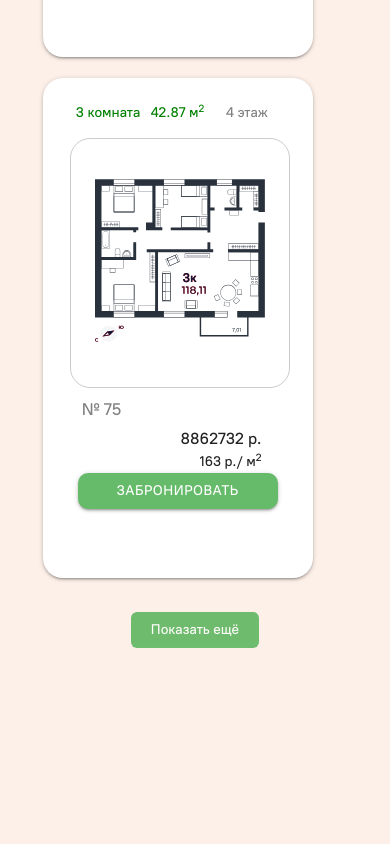
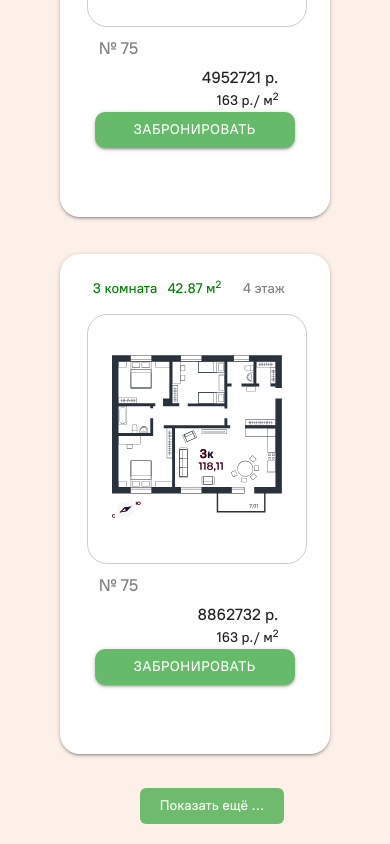
Before and after one commit to SSerg-dev/kelnik, a Vue app: page / in a window 390 px wide. Shown: the part 5709-6553 px from the top of the page. Before the commit the page ends 6377 px from the top, so only its background shows below. Built offline with nearby package versions, Linux system fonts and the light colour scheme; no server answers.

Commit message:
feat(chapter 2) add features show more and fix bugs

```diff
--- a/package.json
+++ b/package.json
@@ -12,6 +12,7 @@
   "dependencies": {
     "materialize-css": "^1.0.0-rc.2",
     "normalize.css": "^8.0.1",
+    "nouislider": "^15.8.1",
     "pinia": "^2.1.6",
     "vue": "^3.3.4",
     "vue-router": "^4.2.4"
--- a/src/components/CardItems.vue
+++ b/src/components/CardItems.vue
@@ -1,21 +1,32 @@
+
 <template>
   <div>
     <div class="cards">
       <CardItem
         v-for="(card, index) in visibleCards"
+        :key="card.id"
         :order="index"
         :card="card"
-        :key="card.id"
       />
     </div>
+
     <button
-      v-if="showLoadMore"
+      v-if="cardStore.hasMore && !isLoading"
       class="load-more"
       @click="loadMore"
     >
-      Показать ещё
+      Показать ещё ...
     </button>
-    <button v-show="showButton" class="back-to-top" @click="scrollToTop(1000)">
+
+    <p v-if="!cardStore.hasMore" class="end-text">
+      Все квартиры загружены
+    </p>
+
+    <button
+      v-show="showButton"
+      class="back-to-top"
+      @click="scrollToTop(1000)"
+    >
       Наверх
     </button>
   </div>
@@ -24,15 +35,31 @@
 <script setup lang="ts">
 import CardItem from "./CardItem.vue";
 import { useCardStore } from "../stores/card";
-import { ref, onMounted, onUnmounted, computed } from "vue";
+import { ref, onMounted, onUnmounted } from "vue";
 
-const cards = useCardStore();
+const cardStore = useCardStore();
+
+const visibleCards = ref<any[]>([]);
 const showButton = ref(false);
-const itemsPerPage = 12;
-const visibleCount = ref(itemsPerPage);
+const isLoading = ref(false);
+const showLoadMore = ref(true);
+const limit = 12; // cards per page
+const pageNumber = ref(1);
 
-const visibleCards = computed(() => cards.cards.slice(0, visibleCount.value));
-const showLoadMore = computed(() => visibleCount.value < cards.cards.length);
+async function loadCards() {
+  await cardStore.fetchCards(pageNumber.value, limit);
+  visibleCards.value = [...cardStore.cards];
+
+  if (!cardStore.hasMore) {
+    showLoadMore.value = false;
+  }
+}
+
+
+async function loadMore() {
+  pageNumber.value++;
+  await loadCards();
+}
 
 function scrollToTop(duration = 500) {
   const start = window.scrollY;
@@ -40,27 +67,21 @@ function scrollToTop(duration = 500) {
 
   function animate(time: number) {
     const elapsed = time - startTime;
-    const progress = Math.min(elapsed / duration, 1); // 0 → 1
-    const ease = 1 - Math.pow(1 - progress, 3); // ease-out cubic
+    const progress = Math.min(elapsed / duration, 1);
+    const ease = 1 - Math.pow(1 - progress, 3); // cubic ease-out
     window.scrollTo(0, start * (1 - ease));
-
-    if (progress < 1) {
-      requestAnimationFrame(animate);
-    }
+    if (progress < 1) requestAnimationFrame(animate);
   }
 
   requestAnimationFrame(animate);
-}
-
-function loadMore() {
-  visibleCount.value += itemsPerPage;
 }
 
 function checkScroll() {
   showButton.value = window.scrollY > 100;
 }
 
-onMounted(() => {
+onMounted(async () => {
+  await loadCards(); // первая загрузка
   window.addEventListener("scroll", checkScroll);
   checkScroll();
 });
@@ -71,26 +92,13 @@ onUnmounted(() => {
 </script>
 
 <style scoped>
-.back-to-top {
-  position: fixed;
-  bottom: 40px;
-  right: 40px;
-  background-color: #4caf50;
-  color: white;
-  border: none;
-  padding: 10px 15px;
-  font-size: 14px;
-  border-radius: 6px;
-  cursor: pointer;
-  z-index: 1;
-  opacity: 0.8;
-  transition: opacity 0.3s ease;
+.cards {
+  display: flex;
+  flex-wrap: wrap;
+  gap: 16px;
 }
 
-.back-to-top:hover {
-  opacity: 1;
-}
-
+/* Load More Button */
 .load-more {
   display: block;
   margin: 20px auto;
@@ -107,4 +115,30 @@ onUnmounted(() => {
 .load-more:hover {
   opacity: 1;
 }
+
+.end-text {
+  text-align: center;
+  margin: 15px 0;
+  color: #555;
+}
+
+/* Back to Top Button */
+.back-to-top {
+  position: fixed;
+  bottom: 40px;
+  right: 40px;
+  background-color: #4caf50;
+  color: white;
+  border: none;
+  padding: 10px 15px;
+  font-size: 14px;
+  border-radius: 6px;
+  cursor: pointer;
+  z-index: 1000;
+  opacity: 0.8;
+  transition: opacity 0.3s ease;
+}
+.back-to-top:hover {
+  opacity: 1;
+}
 </style>
--- a/src/components/Select.vue
+++ b/src/components/Select.vue
@@ -1,331 +1,223 @@
 <template>
-  <div>
   <div class="select">
     <div class="select__content">
+      <!-- Header -->
       <div class="select__content__header">
         <p>Подбор квартир</p>
       </div>
 
+      <!-- Room Filter -->
       <div class="select__content__room">
         <p>Количество комнат</p>
         <div>
-            <a
+          <button
             class="waves-effect waves-green white btn select__content__room__button"
-              @click="filterCards('rooms', 1)"
-              >1</a
-            >
-            <a
+            @click="filterRooms(1)"
+          >1</button>
+          <button
             class="waves-effect waves-green white btn select__content__room__button"
-              @click="filterCards('rooms', 2)"
-              >2</a
-            >
-            <a
+            @click="filterRooms(2)"
+          >2</button>
+          <button
             class="waves-effect waves-green white btn select__content__room__button"
-              @click="filterCards('rooms', 3)"
-              >3</a
-            >
-            <a
+            @click="filterRooms(3)"
+          >3</button>
+          <button
             class="waves-effect waves-green white btn select__content__room__button"
-              @click="filterCards('rooms', 4)"
-              >4+</a
-            >
+            @click="filterRooms(4)"
+          >4+</button>
         </div>
       </div>
 
+      <!-- Floor Filter -->
       <div class="select__content__floor">
         <p>Этаж</p>
         <div class="row">
           <div class="col">
             <div class="card white select__content__floor__range">
               <span class="black-text">от</span>
-                <span class="black-text">{{ `${minFloor}` }}</span>
+              <span class="black-text">{{ minFloor }}</span>
             </div>
           </div>
           <div class="col">
             <div class="card white select__content__floor__range">
               <span class="black-text">до</span>
-                <span class="black-text">{{ `${maxFloor}` }}</span>
+              <span class="black-text">{{ maxFloor }}</span>
             </div>
           </div>
         </div>
-          <div style="margin: -1.2rem 2rem 0 0.5rem" id="floor-slider"></div>
+        <div id="floor-slider" style="margin: -1.2rem 2rem 0 0.5rem"></div>
       </div>
 
+      <!-- Square Filter -->
       <div class="select__content__square">
         <p>Площадь</p>
         <div class="row">
           <div class="col">
             <div class="card white select__content__floor__range">
               <span class="black-text">от</span>
-                <span class="black-text">{{ `${minSquare}` }}</span>
+              <span class="black-text">{{ minSquare }}</span>
             </div>
           </div>
           <div class="col">
             <div class="card white select__content__floor__range">
               <span class="black-text">до</span>
-                <span class="black-text">{{ `${maxSquare}` }}</span>
+              <span class="black-text">{{ maxSquare }}</span>
             </div>
           </div>
         </div>
-
-          <div style="margin: -1.2rem 2rem 0 0.5rem" id="square-slider"></div>
+        <div id="square-slider" style="margin: -1.2rem 2rem 0 0.5rem"></div>
       </div>
 
+      <!-- Cost Filter -->
       <div class="select__content__cost">
         <p>Стоимость</p>
         <div class="row">
           <div class="col">
             <div class="card white select__content__floor__range">
               <span class="black-text">от</span>
-                <span class="black-text">{{ `${minCost}` }}</span>
+              <span class="black-text">{{ minCost }}</span>
             </div>
           </div>
           <div class="col">
             <div class="card white select__content__floor__range">
               <span class="black-text">до</span>
-                <span class="black-text">{{ `${maxCost}` }}</span>
+              <span class="black-text">{{ maxCost }}</span>
             </div>
           </div>
         </div>
-          <div style="margin: -1.2rem 2rem 0 0.5rem" id="cost-slider"></div>
+        <div id="cost-slider" style="margin: -1.2rem 2rem 0 0.5rem"></div>
       </div>
     </div>
 
+    <!-- Find & Reset -->
     <div class="select__content__find">
-        <a
-          class="waves-effect default green lighten-1 btn select__content__find__button"
-          >Подобрать</a
+      <button class="waves-effect default green lighten-1 btn select__content__find__button">
+        Подобрать
+      </button>
+    </div>
+    <button
+      class="green-text waves-effect waves-green white lighten-1 btn select__content__find__reset"
+      @click="resetFilters"
     >
-      </div>
-
-      <div class="select__content__filter"></div>
-      <a
-        class="green-text waves-effect waves-green white lighten-1 btn select__content__find__reset"
-        @click="resetHandler"
-        >Сбросить</a
-      >
-    </div>
+      Сбросить
+    </button>
   </div>
 </template>
 
 <script setup lang="ts">
+import { ref, onMounted } from "vue";
 import { useCardStore } from "../stores/card";
 import noUiSlider from "nouislider";
-import { type } from "os";
-
-import { defineComponent, defineProps, ref, computed, onMounted } from "vue";
-
-defineComponent({});
 
 const cards = useCardStore();
 
-let minFloor = ref(0);
-let maxFloor = ref(0);
+// Slider values
+const minFloor = ref(1);
+const maxFloor = ref(10);
 
-let minSquare = ref(0);
-let maxSquare = ref(0);
+const minSquare = ref(22.94);
+const maxSquare = ref(192.27);
 
-let minCost = ref(0);
-let maxCost = ref(0);
+const minCost = ref(2.23);
+const maxCost = ref(12.43);
 
-// methods
-function resetHandler() {
-  window.location.reload();
+// ------------------ FILTER FUNCTIONS ------------------
+
+function resetFilters() {
+  // Clear all filters
+  cards.setFilterRooms([]);
+  cards.setFilterFloor([]);
+  cards.setFilterSquare([]);
+  cards.setFilterPrice([]);
+  cards.setFilterCards([]);
 }
 
-function filterCards(type: string, amount: number) {
-  switch (type) {
-    case "rooms":
-      filterRooms("rooms", amount);
-      break;
-    case "floor":
-      filterFloor("floor");
-      break;
-    case "square":
-      filterSquare("square");
-      break;
-    case "price":
-      filterPrice("price");
-      break;
+function intersectionFilterCards() {
+  let result = [...cards.getNativeCards];
 
-    default:
-      break;
-  }
-}
-function intersectionFilterCards() {
-  const rooms = cards.getFilterRooms;
-  const floor = cards.getFilterFloor;
-  const square = cards.getFilterSquare;
-  const price = cards.getFilterPrice;
+  if (cards.getFilterRooms.length) result = result.filter(c => cards.getFilterRooms.includes(c));
+  if (cards.getFilterFloor.length) result = result.filter(c => cards.getFilterFloor.includes(c));
+  if (cards.getFilterSquare.length) result = result.filter(c => cards.getFilterSquare.includes(c));
+  if (cards.getFilterPrice.length) result = result.filter(c => cards.getFilterPrice.includes(c));
 
-  // all cards
-  let native;
-  if (cards.getFilterCards.length > 0) {
-    native = cards.getFilterCards;
-  } else {
-    native = cards.getNativeCards;
-  }
-  let result = [...native];
-
-  if (rooms.length > 0 && result.length > 0) {
-    result = result.filter((c: any) => rooms.includes(c));
-  }
-  if (floor.length > 0 && result.length > 0) {
-    result = result.filter((c: any) => floor.includes(c));
-  }
-  if (square.length > 0 && result.length > 0) {
-    result = result.filter((c: any) => square.includes(c));
-  }
-  if (price.length > 0 && result.length > 0) {
-    result = result.filter((c: any) => price.includes(c));
+  cards.setFilterCards(result);
 }
 
-  if (result.length > 0) {
-    cards.setFilterCards(result);
-    cards.cards = [...result];
-
-    return result;
-  } else return;
+// Rooms filter
+function filterRooms(amount: number) {
+  const filtered = cards.getNativeCards.filter(c => c.rooms === amount);
+  cards.setFilterRooms(filtered);
+  intersectionFilterCards();
 }
 
-function filterRooms(rooms: string, amount: number) {
-  // $$
-  // const result = cards.cards.filter((c: any) => c.rooms <= amount);
-  const result = cards.cards.filter((c: any) => c.rooms === amount);
-  if (result.length > 0) {
-    cards.setFilterRooms(result);
+// Floor filter
+function filterFloor() {
+  const filtered = cards.getNativeCards.filter(
+    c => c.floor >= minFloor.value && c.floor <= maxFloor.value
+  );
+  cards.setFilterFloor(filtered);
   intersectionFilterCards();
-
-    return result;
-  }
-  return;
-}
-function filterFloor(floor: string) {
-  const result = cards.cards.filter(
-    (c: any) => c.floor >= +minFloor.value && c.floor <= +maxFloor.value
-  );
-  if (result.length > 0) {
-    cards.setFilterFloor(result);
-    intersectionFilterCards();
-
-    return result;
-  }
-  return;
-}
-function filterSquare(square: string) {
-  const result = cards.cards.filter(
-    (c: any) => c.square >= +minSquare.value && c.square <= +maxSquare.value
-  );
-  if (result.length > 0) {
-    cards.setFilterSquare(result);
-    intersectionFilterCards();
-
-    return result;
-  }
-  return;
-}
-function filterPrice(price: string) {
-  const result = cards.cards.filter(
-    (c: any) =>
-      c.price / 1000000 >= +minCost.value && c.price / 1000000 <= +maxCost.value
-  );
-  if (result.length > 0) {
-    cards.setFilterPrice(result);
-    intersectionFilterCards();
-
-    return result;
-  }
-  return;
 }
 
-function createFloorSlider() {
-  const floorSlider: any = document.getElementById("floor-slider");
+// Square filter
+function filterSquare() {
+  const filtered = cards.getNativeCards.filter(
+    c => c.square >= minSquare.value && c.square <= maxSquare.value
+  );
+  cards.setFilterSquare(filtered);
+  intersectionFilterCards();
+}
 
-  // create slider
-  const slider = noUiSlider.create(floorSlider, {
-    start: [1, 10],
+// Price filter
+function filterPrice() {
+  const filtered = cards.getNativeCards.filter(
+    c => c.price / 1000000 >= minCost.value && c.price / 1000000 <= maxCost.value
+  );
+  cards.setFilterPrice(filtered);
+  intersectionFilterCards();
+}
+
+// ------------------ CREATE SLIDERS ------------------
+
+function createSlider(id: string, start: number[], range: any, onUpdate: Function) {
+  const slider = document.getElementById(id);
+  if (!slider) return;
+
+  const noUi = noUiSlider.create(slider, {
+    start,
     connect: true,
     step: 1,
-    orientation: "horizontal",
-    range: {
-      min: 1,
-      max: 10,
-    },
+    range,
+    orientation: "horizontal"
   });
-  // listen slider
-  slider.on("update", (values) => {
-    minFloor.value = +values[0];
-    maxFloor.value = +values[1];
-    const type = "floor";
-    filterCards(type, 0);
-  });
-}
 
-function createSquareSlider() {
-  const squareSlider = <HTMLElement>document.getElementById("square-slider");
-
-  // create slider
-  const slider = noUiSlider.create(squareSlider, {
-    start: [22.94, 192.27],
-    connect: true,
-    step: 1,
-    orientation: "horizontal",
-    range: {
-      min: 22.94,
-      max: 192.27,
-    },
-  });
-  // listen slider
-  slider.on("update", (values) => {
-    minSquare.value = +values[0];
-    maxSquare.value = +values[1];
-    const type = "square";
-    filterCards(type, 0);
-  });
-}
-
-function createCostSlider() {
-  const costSlider = <HTMLElement>document.getElementById("cost-slider");
-
-  // create slider
-  const slider = noUiSlider.create(costSlider, {
-    start: [2.23, 12.43],
-    connect: true,
-    step: 0.1,
-    orientation: "horizontal",
-    range: {
-      min: 2.23,
-      max: 12.43,
-    },
-  });
-  // listen slider
-  slider.on("update", (values) => {
-    minCost.value = +values[0];
-    maxCost.value = +values[1];
-    const type = "price";
-    filterCards(type, 0);
+  noUi.on("update", (values: any) => {
+    onUpdate(values.map((v: string) => +v));
   });
 }
 
 onMounted(() => {
-  createFloorSlider();
-  createSquareSlider();
-  createCostSlider();
+  createSlider("floor-slider", [minFloor.value, maxFloor.value], { min: 1, max: 10 }, ([min, max]: Array<number>) => {
+    minFloor.value = min;
+    maxFloor.value = max;
+    filterFloor();
+  });
+
+  createSlider("square-slider", [minSquare.value, maxSquare.value], { min: 22.94, max: 192.27 }, ([min, max]: Array<number>) => {
+    minSquare.value = min;
+    maxSquare.value = max;
+    filterSquare();
+  });
+
+  createSlider("cost-slider", [minCost.value, maxCost.value], { min: 2.23, max: 12.43 }, ([min, max]: Array<number>) => {
+    minCost.value = min;
+    maxCost.value = max;
+    filterPrice();
+  });
 });
 </script>
 
-<style lang="scss" scoped>
-.select {
-  @media screen and (max-width: 960px) {
-    margin-top: 0;
-    margin-right: 0;
-    display: block;
-  }
-}
-.select__content__header {
-  @media screen and (max-width: 960px) {
-    display: none;
-  }
-}
-
+<style scoped>
+.select__content__header { display: none; }
 </style>
--- a/src/main.ts
+++ b/src/main.ts
@@ -1,7 +1,7 @@
 import './main.css'
 import 'materialize-css'
 
-import 'nouislider'
+import "nouislider";
 
 import { createApp } from 'vue'
 import { createPinia } from 'pinia'
--- a/src/scss/card.scss
+++ b/src/scss/card.scss
@@ -17,8 +17,7 @@
     justify-content: space-around;
     max-width: $cards-sm-width;
     margin-right: 35px;
-    // $$
-    // background-color: aqua;
+
   }
 }
 
@@ -26,7 +25,6 @@
   display: flex;
   align-items: center;
   justify-content: center;
-  // margin-bottom: 4vh;
 
   width: 270px;
   height: 500px;
@@ -78,7 +76,6 @@
 
   width: 220px;
   height: 250px;
-  // $$
   @include md {
     margin-left: -0.4vh;
   }
--- a/src/stores/card.ts
+++ b/src/stores/card.ts
@@ -1,16 +1,15 @@
 import { defineStore } from "pinia";
-import cards from "../data/data.json";
 
 export const useCardStore = defineStore("cardStore", {
   state: () => ({
-    cards,
-    nativeCards: [...cards],
-    filterCards: [],
+    cards: [] as any[],
+    nativeCards: [] as any[],
+    filterCards: [] as any[],
 
-    filterRooms: [],
-    filterFloor: [],
-    filterSquare: [],
-    filterPrice: [],
+    filterRooms: [] as any[],
+    filterFloor: [] as any[],
+    filterSquare: [] as any[],
+    filterPrice: [] as any[],
 
     cardVisible: {
       isRoom: true,
@@ -18,45 +17,87 @@ export const useCardStore = defineStore("cardStore", {
       isSquare: true,
       isCost: true,
     },
+
+    hasMore: true, // флаг, есть ли ещё данные
   }),
+
   getters: {
-    getFilterCards(): any {
-      return this.filterCards
+    getFilterCards: (state) => state.filterCards,
+    getNativeCards: (state) => state.nativeCards,
+    getFilterRooms: (state) => state.filterRooms,
+    getFilterFloor: (state) => state.filterFloor,
+    getFilterSquare: (state) => state.filterSquare,
+    getFilterPrice: (state) => state.filterPrice,
+  },
+
+  actions: {
+    // filtered methods
+    setFilterCards(cards: any[]) {
+      this.filterCards = cards;
     },
-    getNativeCards(): any {
-      return this.nativeCards
+    setFilterRooms(rooms: any[]) {
+      this.filterRooms = rooms;
     },
-    getFilterRooms(): any {
-      return this.filterRooms
+    setFilterFloor(floor: any[]) {
+      this.filterFloor = floor;
     },
-    getFilterFloor(): any {
-      return this.filterFloor
+    setFilterSquare(square: any[]) {
+      this.filterSquare = square;
     },
-    getFilterSquare(): any {
-      return this.filterSquare
+    setFilterPrice(price: any[]) {
+      this.filterPrice = price;
     },
-    getFilterPrice(): any {
-      return this.filterPrice
-    }
+    async fetchCards(page: number, limit: number) {
+      let newCards: any[] = [];
 
+      try {
+        const response = await fetch(`/api/cards?page=${page}&limit=${limit}`);
+        if (!response.ok) throw new Error("Ошибка загрузки данных с API");
+
+        newCards = await response.json();
+      } catch (apiError) {
+        // console.warn("Ошибка API, пробуем локальный JSON:", apiError);
+        try {
+          const response = await fetch("/data/data.json");
+          if (!response.ok) throw new Error("Ошибка локального JSON");
+
+          const localCards = await response.json();
+          const start = (page - 1) * limit;
+          const end = page * limit;
+          newCards = localCards.slice(start, end);
+        } catch (localError) {
+          console.error("Ошибка загрузки локального файла:", localError);
+          this.hasMore = false;
+          return;
+        }
+      }
+
+      if (newCards.length > 0) {
+        this.cards.push(...newCards);
+
+        if (page === 1) {
+          this.nativeCards = [...newCards];
+        }
+      }
+
+      if (newCards.length < limit) {
+        this.hasMore = false;
+      }
+    },
+
+    resetStore() {
+      this.cards = [];
+      this.nativeCards = [];
+      this.filterCards = [];
+      this.filterRooms = [];
+      this.filterFloor = [];
+      this.filterSquare = [];
+      this.filterPrice = [];
+      this.hasMore = true;
+    },
+
+    getTotalCards() {
+      return this.cards.length;
+    },
   },
-  actions: {
-    setFilterCards(cards: any) {
-      this.filterCards = cards
-    },
-    setFilterRooms(rooms: any) {
-      this.filterRooms = rooms
-    },
-    setFilterFloor(floor: any) {
-      this.filterFloor = floor
-    },
-    setFilterSquare(square: any) {
-      this.filterSquare = square
-    },
-    setFilterPrice(price: any) {
-      this.filterPrice = price
-    }
-
-  }
-
 });
--- a/src/views/Home.vue
+++ b/src/views/Home.vue
@@ -54,6 +54,7 @@ main {
 
   .card-items {
     order: 1;
+    padding-left: 34px;
   }
   .select {
     order: 2;
```
Also changed, not shown: public/data/data.json (renamed from src/data/data.json), 1 other file (tests, documents, lock files or other folders). Lines whose indentation alone changed are shown as unchanged.
